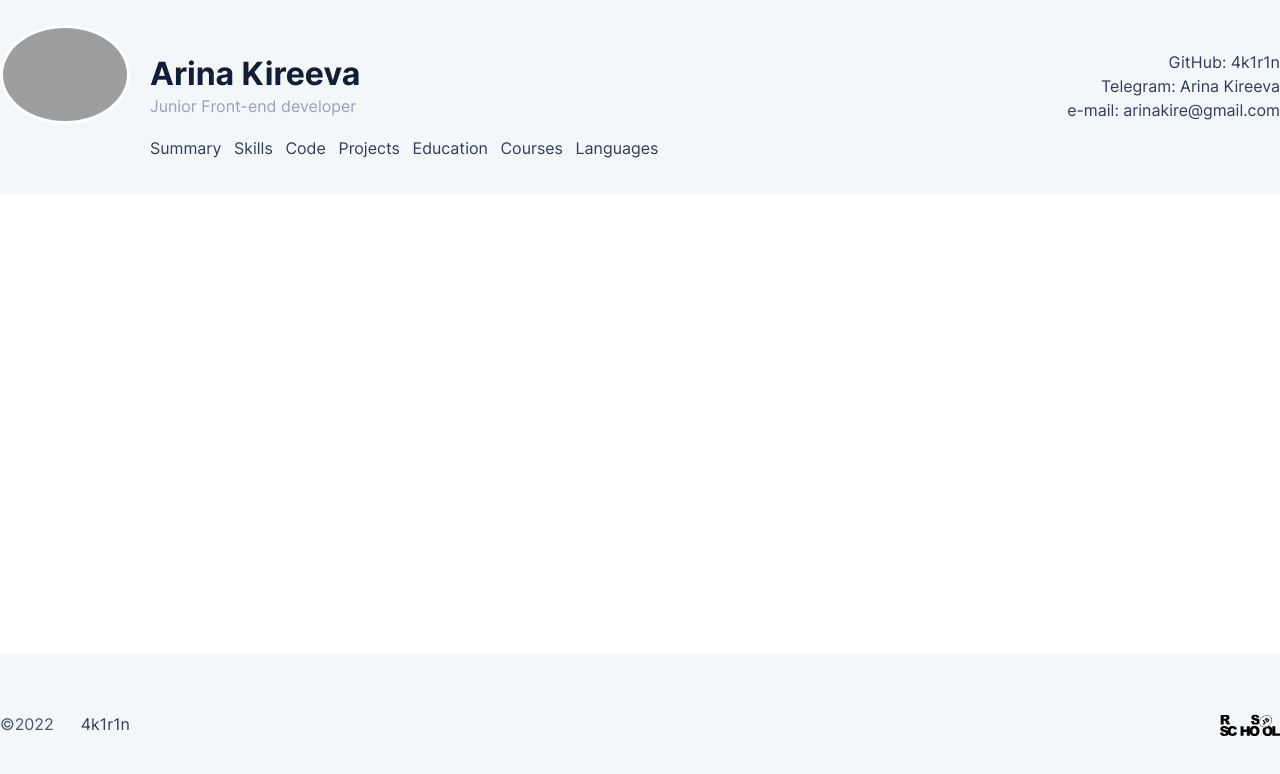
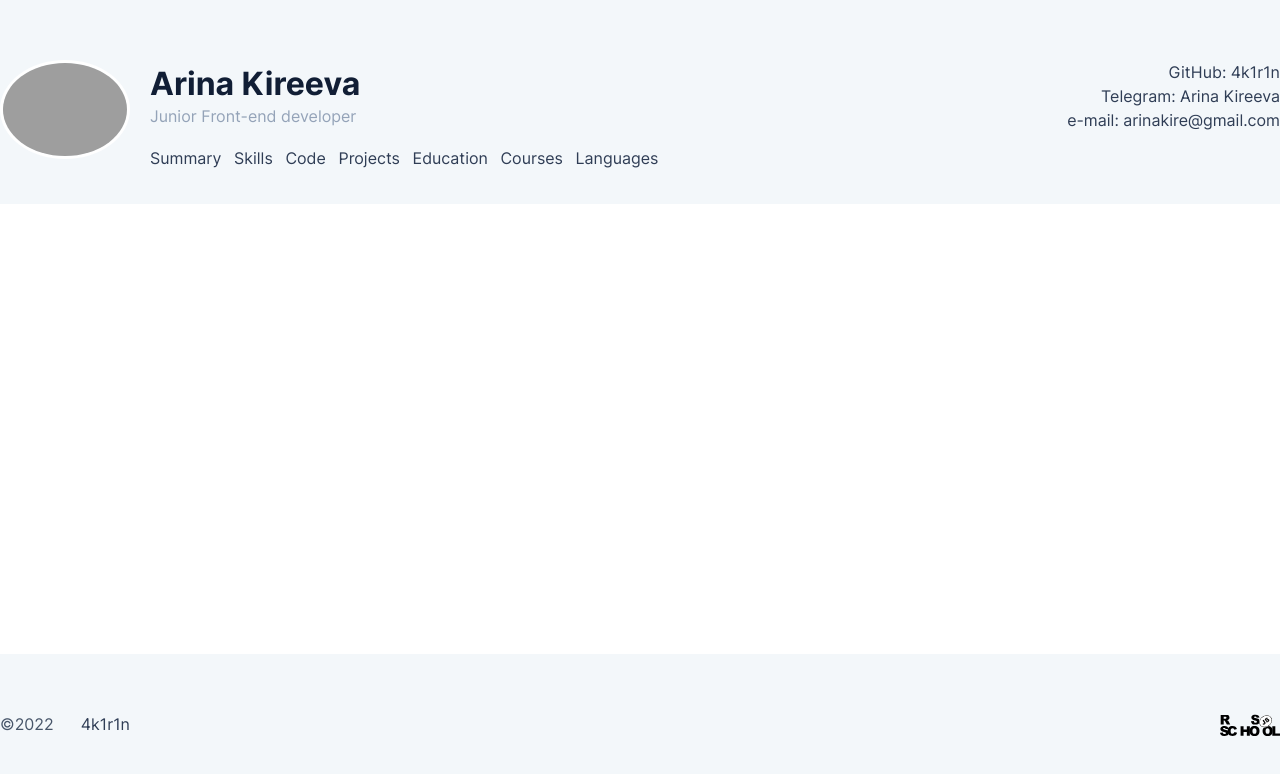
Before and after one commit to 4k1r1n/rsschool-cv, a plain HTML site: page index.html in a window 1280 px wide. Drawn offline with Linux system fonts and the light colour scheme; grey boxes are pictures that could not be loaded.

Commit message:
fix: change margins and paddings for header

```diff
--- a/style.css
+++ b/style.css
@@ -46,7 +46,8 @@ body {
 
 .header .container {
     position: relative;
-    padding: 50px 0 20px 0;
+    margin-bottom: 20px;
+    margin-top: 60px;
 }
 
 .title {
@@ -65,7 +66,7 @@ body {
 
 .avatar {
     position: absolute;
-    top: 13%;
+    bottom: 20%;
     border: 3px solid #fff;
     max-width: 130px;
     border-radius: 50%;
```
